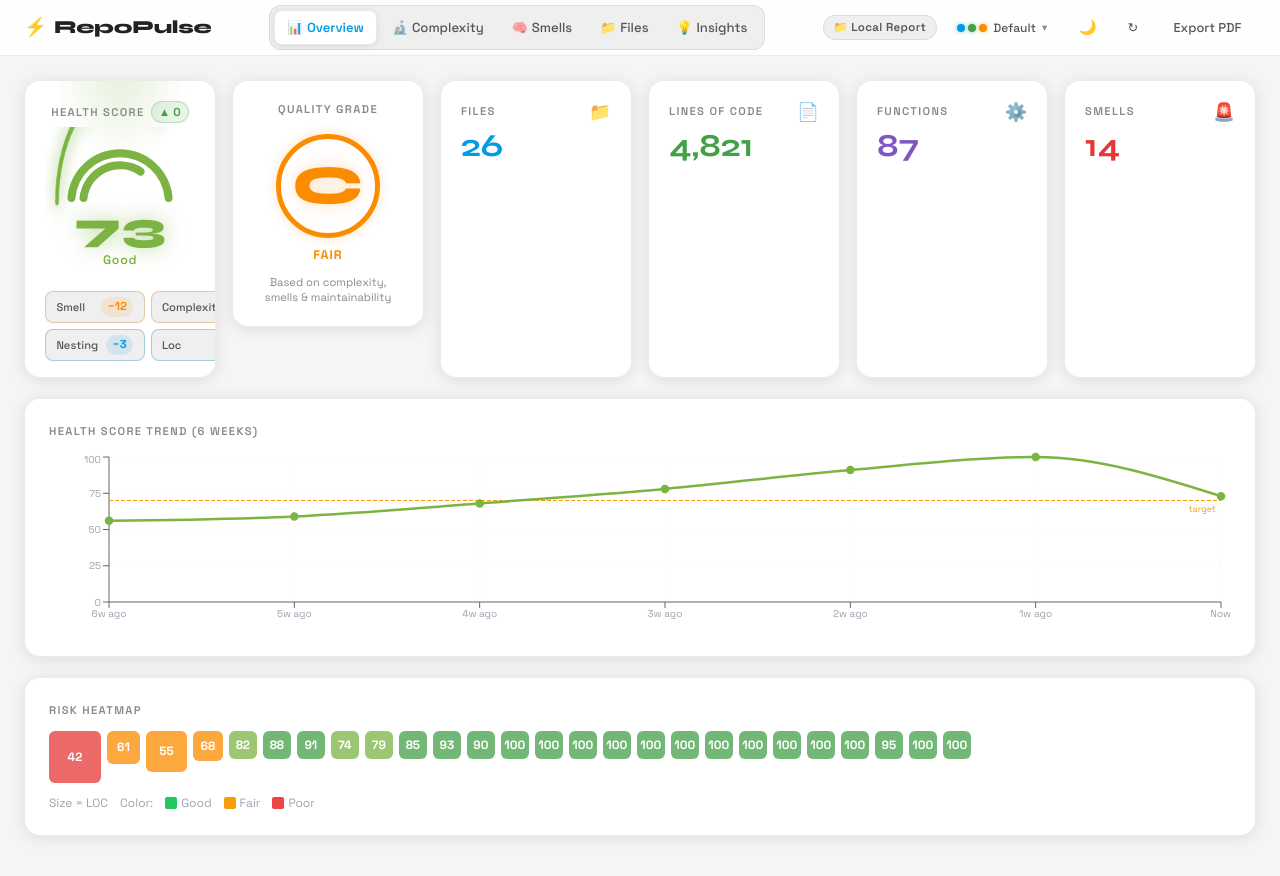
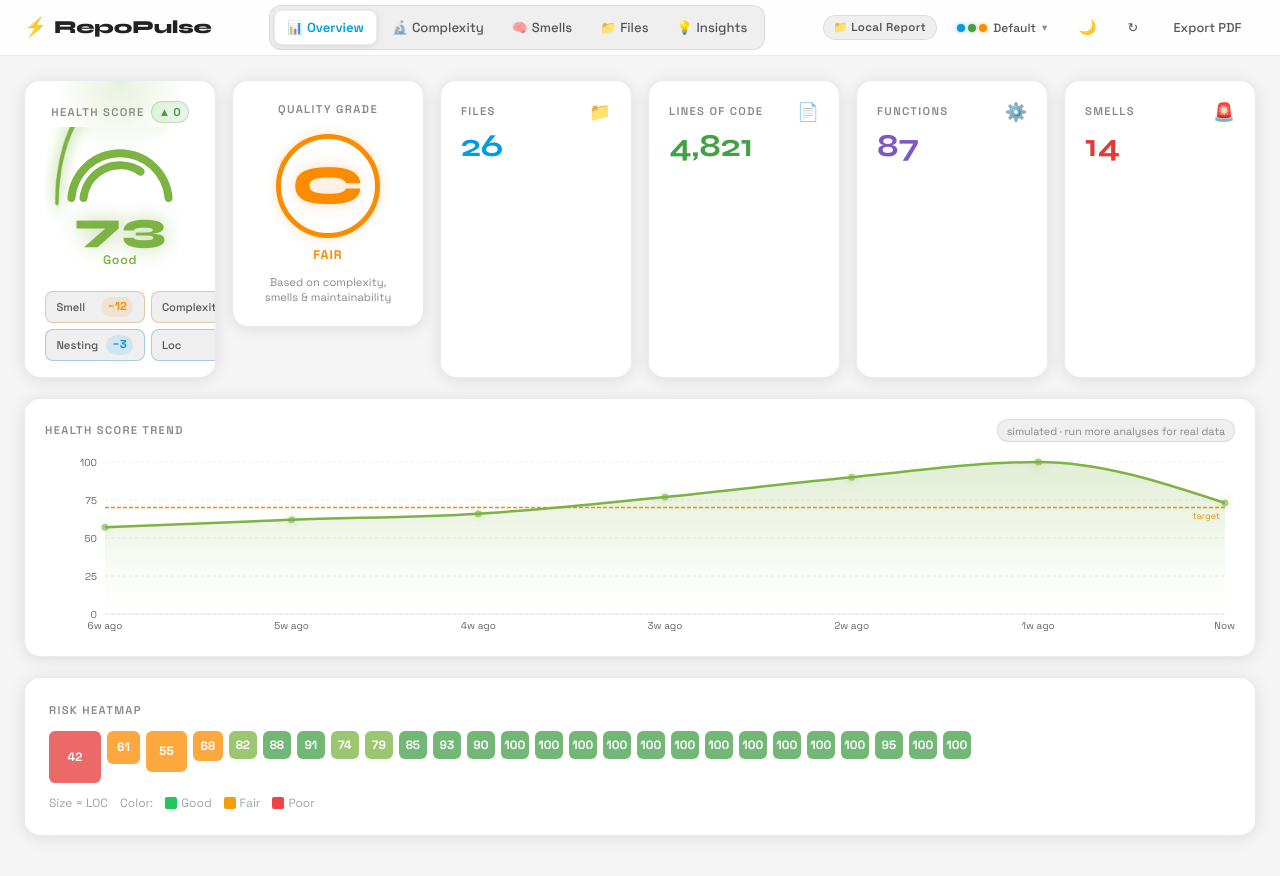
Before and after one commit to sohamrajput98/RepoPulse, a React (Vite) app in the folder frontend/: page /#/dashboard/overview in a window 1280 px wide. Shown: the top 876 px of the page. Built offline with nearby package versions, Linux system fonts and the light colour scheme.

Commit message:
feat: frontend: rewrite TrendChart with hidden-svg gradient defs, real history from ReportContext, palette-reactive colours

```diff
--- a/frontend/src/components/TrendChart.jsx
+++ b/frontend/src/components/TrendChart.jsx
@@ -1,35 +1,225 @@
-import { LineChart, Line, XAxis, YAxis, Tooltip, ResponsiveContainer, CartesianGrid, ReferenceLine } from 'recharts';
-import { generateTrendData } from '../utils/insights';
-import { scoreColor } from '../utils/path';
+import {
+  AreaChart,
+  Area,
+  XAxis,
+  YAxis,
+  Tooltip,
+  ResponsiveContainer,
+  CartesianGrid,
+  ReferenceLine,
+} from "recharts";
+import { useChartColors } from "../hooks/useChartColors";
+import { useReport } from "../context/ReportContext";
+import { generateTrendData } from "../utils/insights";
 
-const CustomTooltip = ({ active, payload }) => {
+/* ── Themed tooltip ──────────────────────────────────────── */
+function CustomTooltip({ active, payload, colors }) {
   if (!active || !payload?.length) return null;
   const v = payload[0].value;
+  const c =
+    v >= 85
+      ? colors.scoreExcellent
+      : v >= 70
+        ? colors.scoreGood
+        : v >= 50
+          ? colors.scoreFair
+          : colors.scorePoor;
   return (
-        <div className="bg-white dark:bg-slate-800 border border-gray-200 dark:border-slate-600 rounded-lg px-3 py-2 text-xs shadow">
-            <p className="font-bold" style={{ color: scoreColor(v) }}>{v} / 100</p>
+    <div className="chart-tooltip">
+      <p
+        style={{
+          fontFamily: "Syne, sans-serif",
+          fontSize: "1.1rem",
+          fontWeight: 700,
+          color: c,
+          lineHeight: 1,
+        }}
+      >
+        {v}
+        <span
+          style={{
+            fontSize: "0.7rem",
+            fontWeight: 500,
+            color: "var(--text-muted)",
+          }}
+        >
+          {" "}
+          / 100
+        </span>
+      </p>
+      {payload[0].payload.repo && (
+        <p
+          style={{
+            fontSize: "0.72rem",
+            color: "var(--text-muted)",
+            marginTop: 3,
+          }}
+        >
+          {payload[0].payload.repo}
+        </p>
+      )}
+      <p
+        style={{ fontSize: "0.7rem", color: "var(--text-muted)", marginTop: 1 }}
+      >
+        {payload[0].payload.week}
+      </p>
     </div>
   );
-};
+}
 
 export default function TrendChart({ score }) {
-    const data = generateTrendData(score ?? 72);
-    const color = scoreColor(score ?? 72);
+  const colors = useChartColors();
+  const { history } = useReport();
+
+  /* ── Build trend data ─────────────────────────────────
+       Real history (≥2 entries from ReportContext localStorage)
+       → use it.  Otherwise fall back to generated data.    */
+  const isReal = history.length >= 2;
+
+  const trendData = (() => {
+    if (isReal) {
+      return [...history]
+        .reverse() // oldest → newest
+        .map((h) => ({
+          week: new Date(h.analyzedAt).toLocaleDateString("en", {
+            month: "short",
+            day: "numeric",
+          }),
+          score: Math.round(h.score ?? 0),
+          repo: h.repo,
+        }));
+    }
+    return generateTrendData(score ?? 72).map((d) => ({ ...d }));
+  })();
+
+  /* score-based line colour */
+  const s = score ?? 0;
+  const lineColor =
+    s >= 85
+      ? colors.scoreExcellent
+      : s >= 70
+        ? colors.scoreGood
+        : s >= 50
+          ? colors.scoreFair
+          : colors.scorePoor;
+
   return (
-        <div className="card p-6">
-            <p className="card-header">Health Score Trend (6 weeks)</p>
-            <ResponsiveContainer width="100%" height={180}>
-                <LineChart data={data} margin={{ left: 0, right: 10, top: 5 }}>
-                    <CartesianGrid strokeDasharray="3 3" stroke="#e5e7eb" strokeOpacity={0.3} />
-                    <XAxis dataKey="week" tick={{ fontSize: 10, fill: '#9ca3af' }} />
-                    <YAxis domain={[0, 100]} tick={{ fontSize: 10, fill: '#9ca3af' }} />
-                    <Tooltip content={<CustomTooltip />} />
-                    <ReferenceLine y={70} stroke="#f59e0b" strokeDasharray="4 2"
-                        label={{ value: 'target', fontSize: 9, fill: '#f59e0b', position: 'insideTopRight' }} />
-                    <Line type="monotone" dataKey="score" stroke={color} strokeWidth={2.5}
-                        dot={{ fill: color, r: 3 }} activeDot={{ r: 5 }}
-                        isAnimationActive animationDuration={1000} />
-                </LineChart>
+    <div className="card" style={{ padding: "1.25rem 1.25rem 0.75rem" }}>
+      {/* header row */}
+      <div
+        style={{
+          display: "flex",
+          alignItems: "center",
+          justifyContent: "space-between",
+          marginBottom: "0.75rem",
+        }}
+      >
+        <p className="card-header" style={{ marginBottom: 0 }}>
+          Health Score Trend
+        </p>
+        {!isReal && (
+          <span
+            style={{
+              fontSize: "0.67rem",
+              color: "var(--text-muted)",
+              background: "var(--bg-raise)",
+              border: "1px solid var(--border)",
+              borderRadius: 99,
+              padding: "0.15rem 0.55rem",
+              whiteSpace: "nowrap",
+            }}
+          >
+            simulated · run more analyses for real data
+          </span>
+        )}
+        {isReal && (
+          <span
+            style={{
+              fontSize: "0.67rem",
+              color: "var(--score-excellent)",
+              background:
+                "color-mix(in srgb, var(--score-excellent) 10%, var(--bg-raise))",
+              border:
+                "1px solid color-mix(in srgb, var(--score-excellent) 25%, transparent)",
+              borderRadius: 99,
+              padding: "0.15rem 0.55rem",
+              whiteSpace: "nowrap",
+            }}
+          >
+            ● {history.length} real data point{history.length !== 1 ? "s" : ""}
+          </span>
+        )}
+      </div>
+
+      {/* gradient defs injected outside Recharts — same pattern as ComplexityChart */}
+      <svg width="0" height="0" style={{ position: "absolute" }}>
+        <defs>
+          <linearGradient id="trendAreaGrad" x1="0" y1="0" x2="0" y2="1">
+            <stop offset="0%" stopColor={lineColor} stopOpacity={0.38} />
+            <stop offset="75%" stopColor={lineColor} stopOpacity={0.06} />
+            <stop offset="100%" stopColor={lineColor} stopOpacity={0.0} />
+          </linearGradient>
+        </defs>
+      </svg>
+
+      <ResponsiveContainer width="100%" height={190}>
+        <AreaChart
+          data={trendData}
+          margin={{ left: 0, right: 10, top: 8, bottom: 0 }}
+        >
+          <CartesianGrid
+            strokeDasharray="3 3"
+            stroke={colors.grid}
+            vertical={false}
+          />
+          <XAxis
+            dataKey="week"
+            tick={{ fontSize: 10, fill: colors.text }}
+            axisLine={{ stroke: colors.grid }}
+            tickLine={false}
+          />
+          <YAxis
+            domain={[0, 100]}
+            tick={{ fontSize: 10, fill: colors.text }}
+            axisLine={false}
+            tickLine={false}
+          />
+          <Tooltip content={<CustomTooltip colors={colors} />} />
+          <ReferenceLine
+            y={70}
+            stroke={colors.scoreFair}
+            strokeDasharray="4 2"
+            strokeWidth={1.5}
+            label={{
+              value: "target",
+              fontSize: 9,
+              fill: colors.scoreFair,
+              position: "insideTopRight",
+            }}
+          />
+          <Area
+            type="monotone"
+            dataKey="score"
+            stroke={lineColor}
+            strokeWidth={2.5}
+            fill="url(#trendAreaGrad)"
+            dot={{
+              fill: lineColor,
+              r: 3.5,
+              strokeWidth: 0,
+              style: { filter: `drop-shadow(0 0 4px ${lineColor}99)` },
+            }}
+            activeDot={{
+              r: 6,
+              fill: lineColor,
+              stroke: "var(--bg-card)",
+              strokeWidth: 2,
+            }}
+            isAnimationActive
+            animationDuration={1100}
+            animationEasing="ease-out"
+          />
+        </AreaChart>
       </ResponsiveContainer>
     </div>
   );
```
Lines whose indentation alone changed are shown as unchanged.
